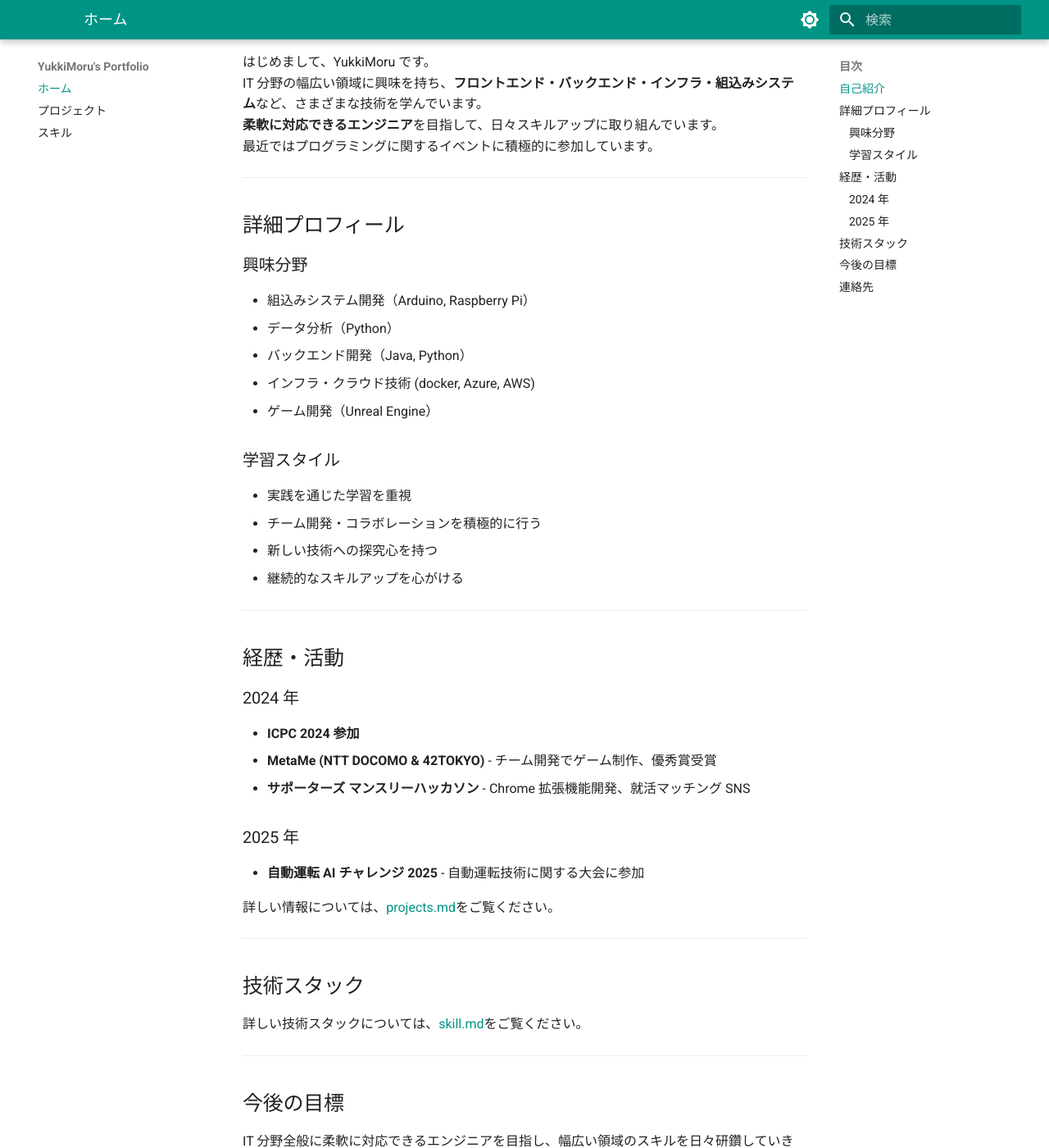
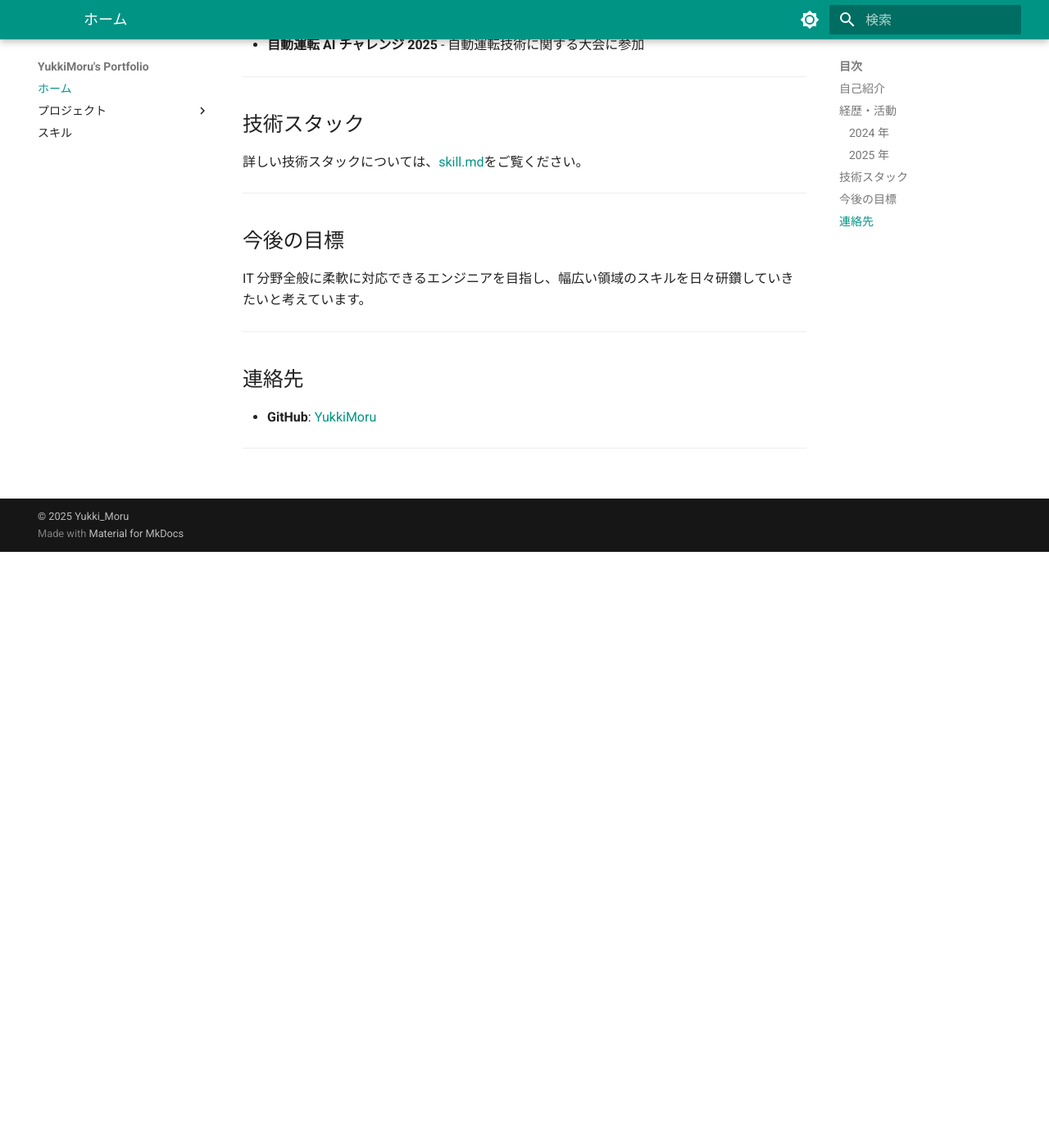
Before and after one commit to YukkiMoru/portfolio, an MkDocs documentation site: the page built from docs/index.md, in a window 1280 px wide and 1400 px high, scrolled down 727 px. Shown: the whole window at 82% size. Built offline with MkDocs 1.6.1 and Material for MkDocs 9.7.7, drawn with Linux system fonts in a browser that asks for light colours.

Commit message:
update: プロジェクトセクションを整理し、新しいプロジェクトページを追加

```diff
--- a/docs/index.md
+++ b/docs/index.md
@@ -1,4 +1,4 @@
-![プロフィール画像](img/PF_NBG_large.png)
+<img src="img/PF_NBG_large.png" alt="プロフィール画像" style="float: right; width: 200px; margin: 0 0 1em 1em;">
 
 ## 自己紹介
 
@@ -9,38 +9,17 @@
 
 ---
 
-## 詳細プロフィール
-
-### 興味分野
-
-- 組込みシステム開発（Arduino, Raspberry Pi）
-- データ分析（Python）
-- バックエンド開発（Java, Python）
-- インフラ・クラウド技術 (docker, Azure, AWS)
-- ゲーム開発（Unreal Engine）
-
-### 学習スタイル
-
-- 実践を通じた学習を重視
-- チーム開発・コラボレーションを積極的に行う
-- 新しい技術への探究心を持つ
-- 継続的なスキルアップを心がける
-
----
-
 ## 経歴・活動
 
 ### 2024 年
 
 - **ICPC 2024 参加**
-- **MetaMe (NTT DOCOMO & 42TOKYO)** - チーム開発でゲーム制作、優秀賞受賞
-- **サポーターズ マンスリーハッカソン** - Chrome 拡張機能開発、就活マッチング SNS
+- [**MetaMe (NTT DOCOMO & 42TOKYO)**](projects\meta_hide_and_seek.md) - チーム開発でゲーム制作、優秀賞受賞
+- [**サポーターズ マンスリーハッカソン**](projects/supporterz_hackathon.md)- Chrome 拡張機能開発、就活マッチング SNS
 
 ### 2025 年
 
 - **自動運転 AI チャレンジ 2025** - 自動運転技術に関する大会に参加
-
-詳しい情報については、[projects.md](projects.md)をご覧ください。
 
 ---
 
--- a/docs/projects.md
+++ /dev/null
@@ -1,78 +0,0 @@
-# Projects
-
-## Meta Hide and Seek (X-tech Bridge)
-
-**NTT DOCOMO と 42TOKYO 主催イベントで優秀賞を受賞した 3D かくれんぼゲーム**
-
-![Meta Hide and Seek](img/metahideandseek.jpg)
-
-実際に web 上でプレイできる Metame を用い、「鬼ごっこ × かくれんぼ」をコンセプトにしたミニゲームを開発しました。
-Unreal Engine（ブループリント）でゲームロジックや UI 制御を実装し、Blender で 3D モデルも制作しました。
-
-**開発期間：** 約 3 ヶ月
-**開発環境：** Blender, VSCode
-**使用技術：** Unreal Engine(ブループリント), JavaScript
-
-4 人チームで、既存のコミュニケーションプラットフォームに実装するかくれんぼゲームを制作。
-人間陣営 3 人と鬼 1 人に分かれ、人間は AI の解放、鬼は人間の捕獲を目指します。NPC に見つからないようにオブジェクトに擬態する機能なども実装しました。
-
-**担当箇所：**
-
-- ゲーム全体の変数管理
-- プレイヤー機能の基盤実装
-- エフェクト制作
-- Blender による 3D モデリング
-
-バージョン管理システムでのコンフリクトを避けるため、担当範囲を明確に分担し、密に連携しました。
-開発したゲームはイベント内で高く評価され、**優秀賞**を受賞しました。
-チーム開発での役割分担や、バージョン管理の重要性を学びました。
-
-詳細・画像: [MetaMe 公式ページ](https://42tokyo.jp/landing/x-tech_bridge/2023/)
-※ X-tech-bridge 様のウェブサイトを参照
-
-## サポーターズ マンスリーハッカソン
-
-### Bookmark Copilot (Chrome Extension)
-
-![Bookmark Copilot](img/bookmark-copilot.png)
-
-**サポーターズ マンスリーハッカソン vol.15**
-**開発期間：** 9 日間
-**開発環境：** VSCode
-**使用言語：** JavaScript, HTML, CSS, Python
-
-3 人グループで Chrome 拡張機能「Bookmark Copilot」（AI による自動仕分け機能）を開発しました。
-主に JavaScript でフロントエンドの実装や UI の改善を担当しました。
-チームメンバーと協力し、バックエンドとフロントエンドも十分に実装できました。
-
-### 就活マッチング × ポートフォリオ SNS
-
-![JMandPF-SNS]
-<video controls muted width="320" height="180">
-
-  <source src="../video/JMandPF-SNS.mp4" type="video/mp4">
-  お使いのブラウザは動画の再生に対応していません。
-</video>
-
-**サポーターズ マンスリーハッカソン vol.14**
-**開発期間：** 9 日間
-**開発環境：** VSCode, AWS
-**使用言語：** JavaScript（Next.js）, HTML, CSS（shadcn, Tailwind CSS）, Python（FastAPI）, MariaDB
-
-4 人グループでプログラミングを活用したサービスを開発しました。
-
-## Minecraft Plugin
-
-### 7DaysToMine
-
-<video controls>
-  <source src="../video/7DaysToMine.mp4" type="video/mp4">
-  お使いのブラウザは動画の再生に対応していません。
-</video>
-
-**開発環境：** IntelliJ IDEA
-**使用技術：** Kotlin, Maven
-
-このプロジェクトは、そのマインクラフトの機能を拡張するためのプラグインです。
-プラグインを導入することで、ゲームに新しいルールやアイテム、遊び方などを追加できます。
-GUI と特定のブロックしか掘れないピッケルを実装しています。
--- a/mkdocs.yml
+++ b/mkdocs.yml
@@ -50,5 +50,8 @@
 
 nav:
   - ホーム: index.md
-  - プロジェクト: projects.md
+  - プロジェクト:
+    - X-tech-Bridge: projects/meta_hide_and_seek.md
+    - サポーターズ ハッカソン: projects/supporterz_hackathon.md
+    - Minecraft Plugin: projects/minecraft_plugin.md
   - スキル: skills.md
```
Also changed, not shown: docs/projects/meta_hide_and_seek.md (added, +29 -0 lines), docs/projects/minecraft_plugin.md (added, +15 -0 lines), docs/projects/supporterz_hackathon.md (added, +29 -0 lines).
